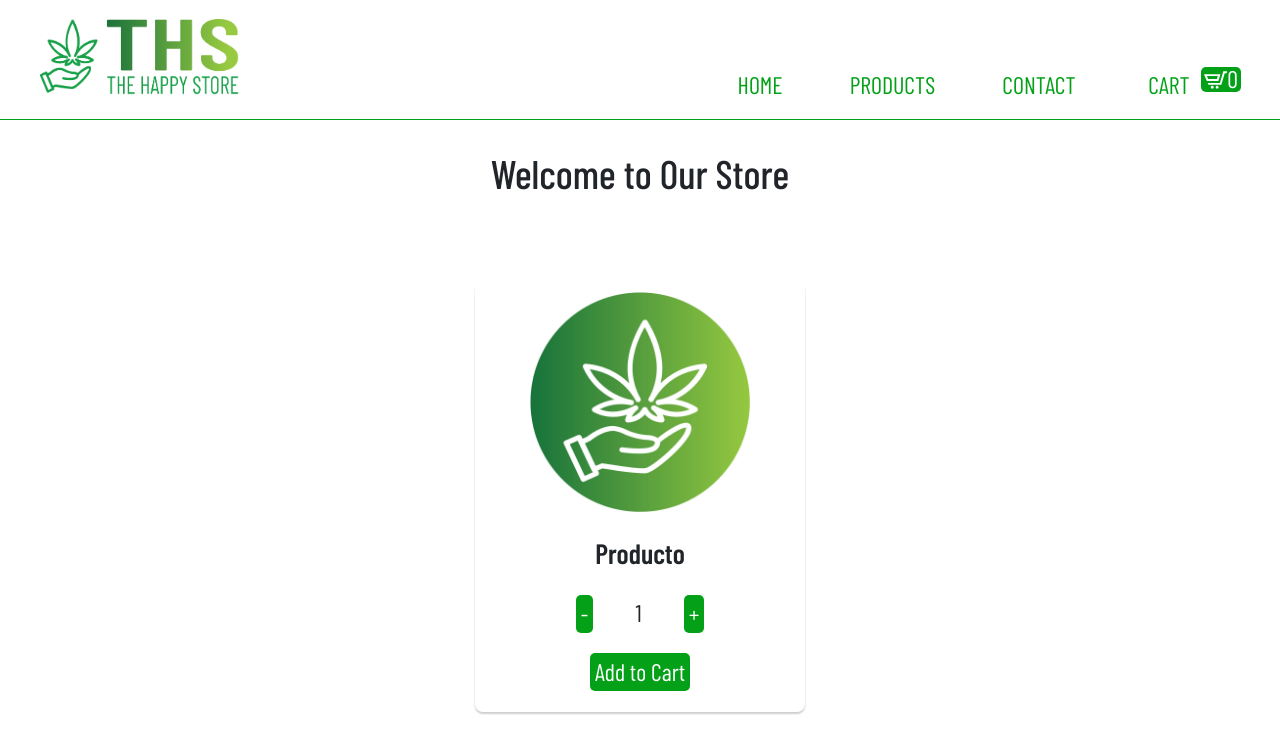
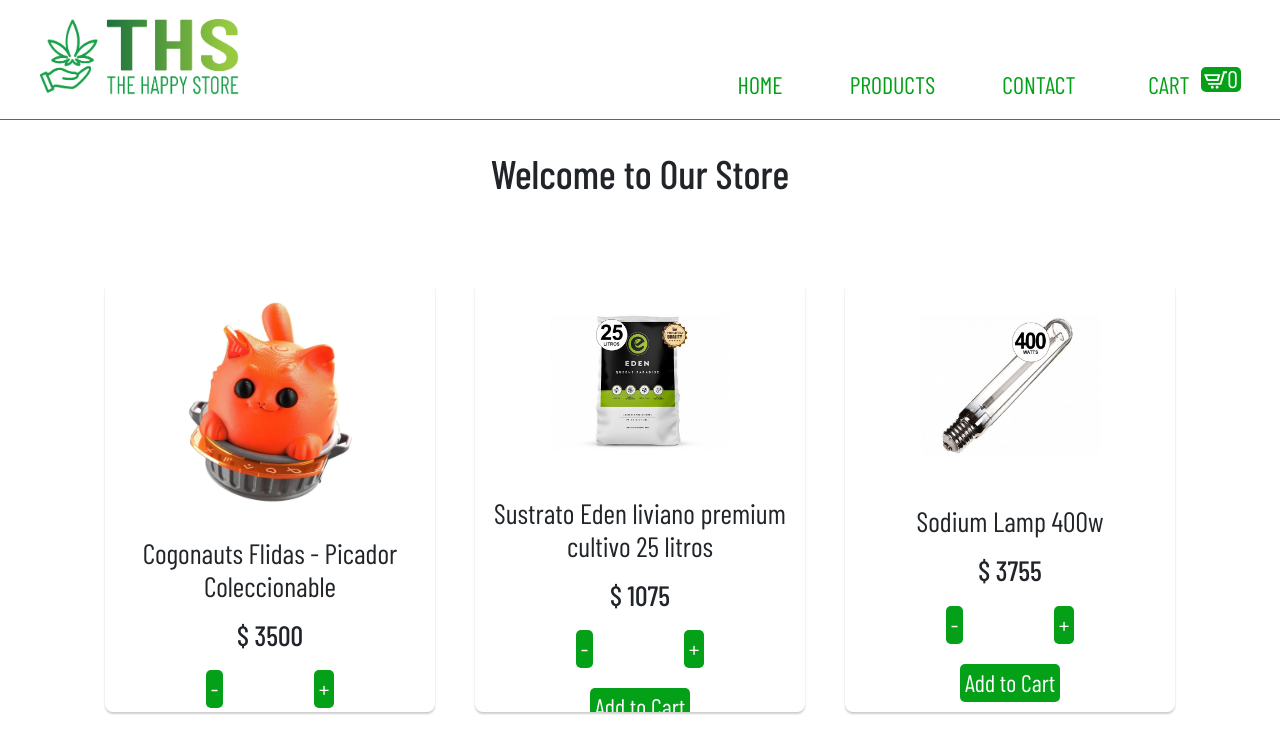
Before and after one commit to Luciobio/the-happy-store, a React (Create React App) app: page / in a window 1280 px wide. Shown: the top 754 px of the page. Built offline with nearby package versions, Linux system fonts and the light colour scheme; the HTML template or start-up script is replaced by a standard one; a web font is replaced by a local one.

Commit message:
Desafío promises

```diff
--- a/src/App.js
+++ b/src/App.js
@@ -12,7 +12,7 @@ function App() {
     stock: 10,
     initial: 1,
     onAdd: (count) => {
-      if(count > 0) setCartCount(current => current + count);
+      if(count > 0) setCartCount(cartCount + count);
     }
   };
 
--- a/src/Components/Item/Item.js
+++ b/src/Components/Item/Item.js
@@ -1,10 +1,16 @@
-const Item = (prod) => {
+import ItemCount from "../ItemCount/ItemCount";
+
+const Item = ({prod, countProps}) => {
+    console.log(prod.img)
     return (
-        <div id= {prod.id}>
-            <img src={prod.img}/>
-            <h3>{prod.name}</h3>
-            <p>{prod.description}</p>
-            <div>{prod.price}</div>
+        <div className = 'ItemCount'>
+            <img  alt={prod.noun} src={prod.img}/>
+            <h4>{prod.name}</h4>
+            {/* <p className="cardDesc">{prod.description}</p> */}
+            <h3>$ {prod.price}</h3>
+            <ItemCount countProps={countProps}/>
         </div>
     )
-}
+};
+
+export default Item;
--- a/src/Components/ItemCount/ItemCount.css
+++ b/src/Components/ItemCount/ItemCount.css
@@ -18,13 +18,13 @@
 }
 
 .ItemCount img{
-    width: 220px;
+    width: 180px;
     height: 220px;
     margin: 10px
 }
 
 .ItemCount h4{
-    font-weight: 600;
+    font-weight: 300;
     font-size: 28px;
     margin: 15px
 }
--- a/src/Components/ItemCount/ItemCount.js
+++ b/src/Components/ItemCount/ItemCount.js
@@ -21,16 +21,14 @@ const ItemCount = ({stock, initial, onAdd}) => {
     }
 
     return (
-        <div className= 'ItemCount'>
-            <img className='cardImg' src= {CardImg} alt=''/>
-            <h4>Producto</h4>
-            <div className='bttnCont'>
+        <>
+            <div className= 'bttnCont'>
                 <button onClick={decrement}> - </button>
                 <div className= 'count'>{count}</div>
                 <button onClick={()=> increment(itemStock)}> + </button>
             </div>
             <button className = 'addBttn' onClick={handeAdd}> Add to Cart </button>
-        </div>
+        </>
     );
 };
 
--- /dev/null
+++ b/src/Components/ItemList/ItemList.css
@@ -0,0 +1,5 @@
+.ItemList{
+    display: flex;
+    flex-direction: row;
+    flex-wrap: wrap;
+}
--- a/src/Components/ItemList/ItemList.js
+++ b/src/Components/ItemList/ItemList.js
@@ -1,25 +1,27 @@
-import { useEffect, useEstate } from "react";
+import { useEffect, useState } from "react";
+import {getProducts} from "../../asyncMock";
 import Item from '../Item/Item'
+import './ItemList.css'
 
-const ItemList = () => {
-const [items, setItems] = useEstate([]);
+const ItemList = ({countProps}) => {
+const [items, setItems] = useState([]);
+const [loading, setLoading] = useState(true);
 
-useEffect((res)=>{
-    fetch(setItems(res));
 
+useEffect(()=>{
+    getProducts()
+    .then((res) => {
+        console.log(res);
+        setItems(res);
+    })
+    .finally(() => setLoading(false));
 },[]);
 
-const showItem = (items) => {
-    items.map((prod)=> {
-        retun (
-        <Item noun={prod.name} price={prod.price} stock={prod.stock}/>
-        )
-    })
-}
+const showItems = items.map(prod => <Item countProps={countProps} prod = {prod}/>)
 
 return (
-    <div>
-        {showItems(items)};
+    <div className="ItemList">
+        {showItems}
     </div>
 )
 }
--- a/src/Components/ItemListContainer/ItemListContainer.js
+++ b/src/Components/ItemListContainer/ItemListContainer.js
@@ -1,11 +1,13 @@
 import './ItemListContainer.css';
-import ItemCount from '../ItemCount/ItemCount'
+import ItemCount from '../ItemCount/ItemCount';
+import ItemList from '../ItemList/ItemList';
 
 const ItemListContainer = ({countProps, greeting}) => {
     return (
         <div className='ItemListContainer'>
             <h1>{greeting.message}</h1>
-            <ItemCount stock={countProps.stock} initial={countProps.initial} onAdd={countProps.onAdd}/>
+            <ItemList countProps={countProps}/>
+            {/* <ItemCount stock={countProps.stock} initial={countProps.initial} onAdd={countProps.onAdd}/> */}
         </div>
     );
 };
--- a/src/asyncMock.js
+++ b/src/asyncMock.js
@@ -7,7 +7,7 @@ const products = [
         category:'Accesories',
         stock:'5',
         initial:1,
-        img:'../public/assests/img/cogonauts-flidas-grindr.webp'
+        img:'/assets/img/cogonauts-flidas-grindr.webp'
     },
     {
         id:'2',
@@ -17,7 +17,7 @@ const products = [
         category:'Growing Media',
         stock:'20',
         initial:1,
-        img:'../public/assests/img/eden-substrate.jpg'
+        img:'/assets/img/eden-substrate.jpg'
     },
     {
         id:'3',
@@ -27,6 +27,14 @@ const products = [
         category:'Lighting',
         stock:'10',
         initial:1,
-        img:'../public/assets/img/sodium-lamp-400w.jpg'
+        img:'/assets/img/sodium-lamp-400w.jpg'
     }
 ]
+
+export const getProducts = () => {
+    return new Promise((resolve) => {
+        setTimeout(() => {
+            resolve(products)
+        }, 2000)
+    })
+};
```
